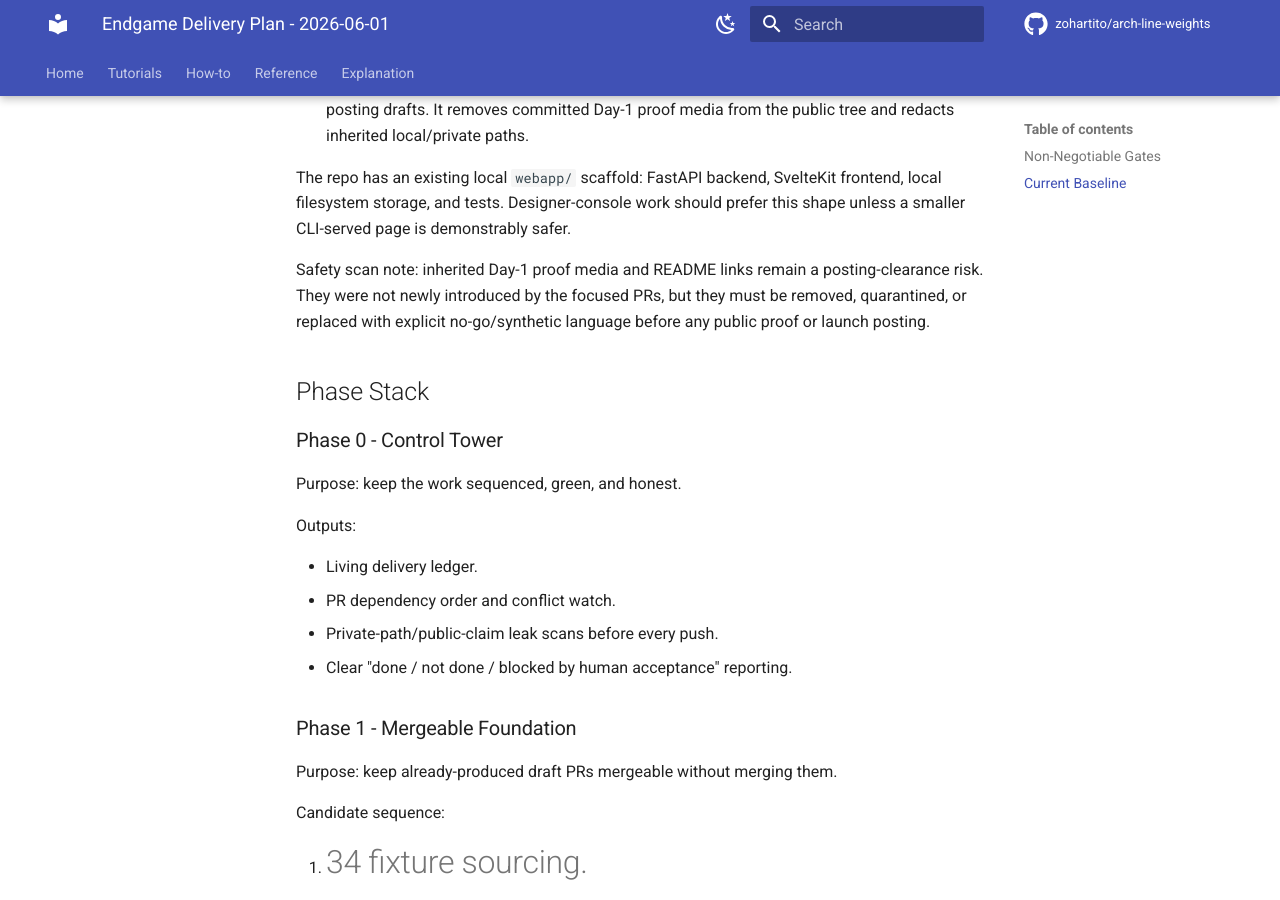
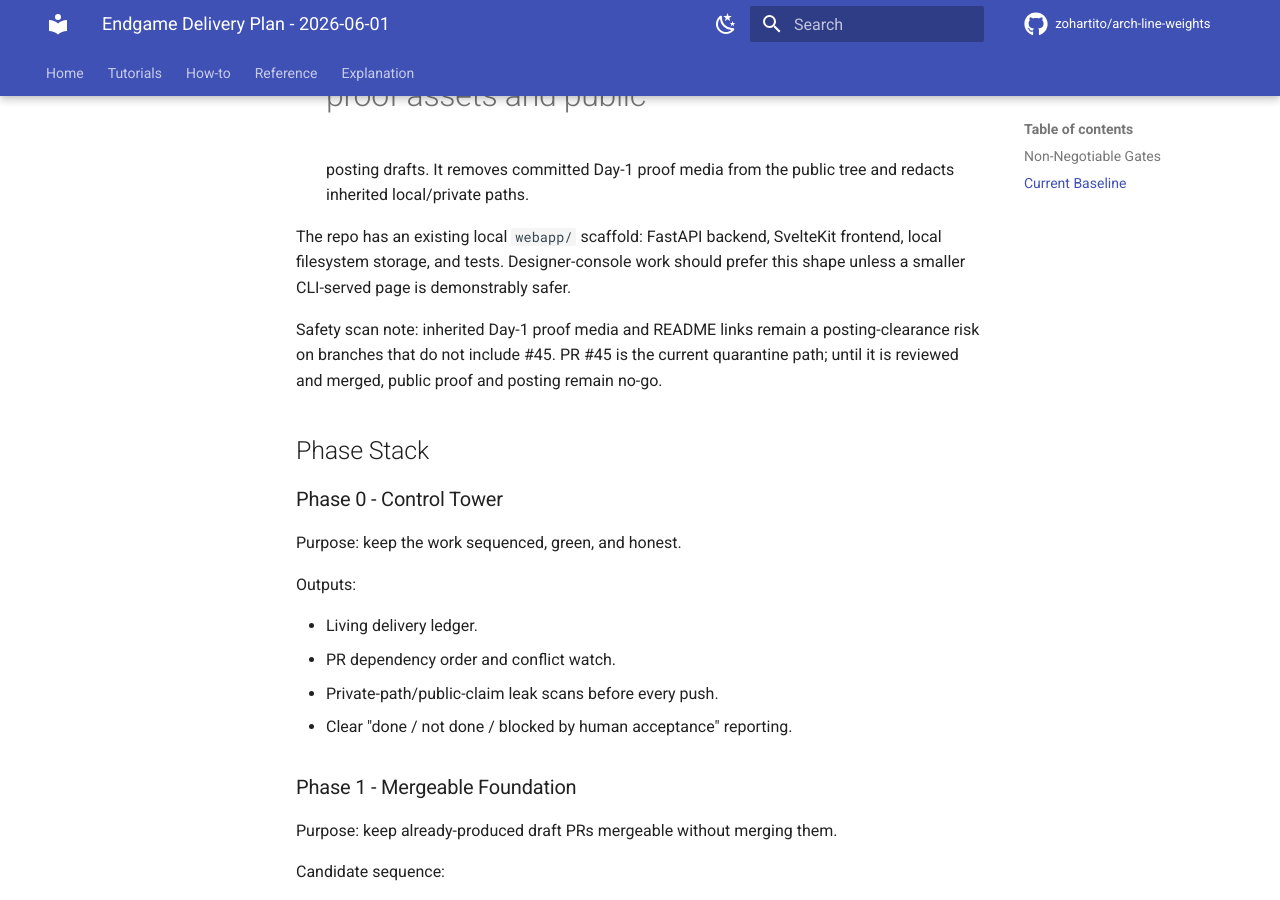
Before and after one commit to zohartito/arch-line-weights, an MkDocs documentation site: the page built from docs/research/endgame-delivery-plan-2026-06-01.md, in a window 1280 px wide and 900 px high, scrolled down 2192 px. Built offline with MkDocs 1.6.1 and Material for MkDocs 9.7.7, drawn with Linux system fonts in a browser that asks for light colours; comment, search, counter and statistics services are not loaded; some of the changed text lies outside the part shown.

Commit message:
Refresh endgame ledger after PR 34 cleanup

```diff
--- a/docs/research/endgame-delivery-plan-2026-06-01.md
+++ b/docs/research/endgame-delivery-plan-2026-06-01.md
@@ -18,7 +18,10 @@
 
 ## Current Baseline
 
-- #34 is green: verification fixture sourcing research.
+- #34 is green: verification fixture sourcing research. It was refreshed at
+  `186531a` to remove a private axon filename from the public roadmap wording,
+  update stale PR #36 CI language, and refresh the PR body with current local
+  validation.
 - #36 is green and draft: W3 verification core, layout-jsx reports, Rhino bridge.
 - #37 is green and draft at the last completed check: input diagnostics and
   proof report harness. It now includes proof-packet validation that fails
@@ -45,9 +48,9 @@
 prefer this shape unless a smaller CLI-served page is demonstrably safer.
 
 Safety scan note: inherited Day-1 proof media and README links remain a
-posting-clearance risk. They were not newly introduced by the focused PRs, but
-they must be removed, quarantined, or replaced with explicit no-go/synthetic
-language before any public proof or launch posting.
+posting-clearance risk on branches that do not include #45. PR #45 is the
+current quarantine path; until it is reviewed and merged, public proof and
+posting remain no-go.
 
 ## Phase Stack
 
```
